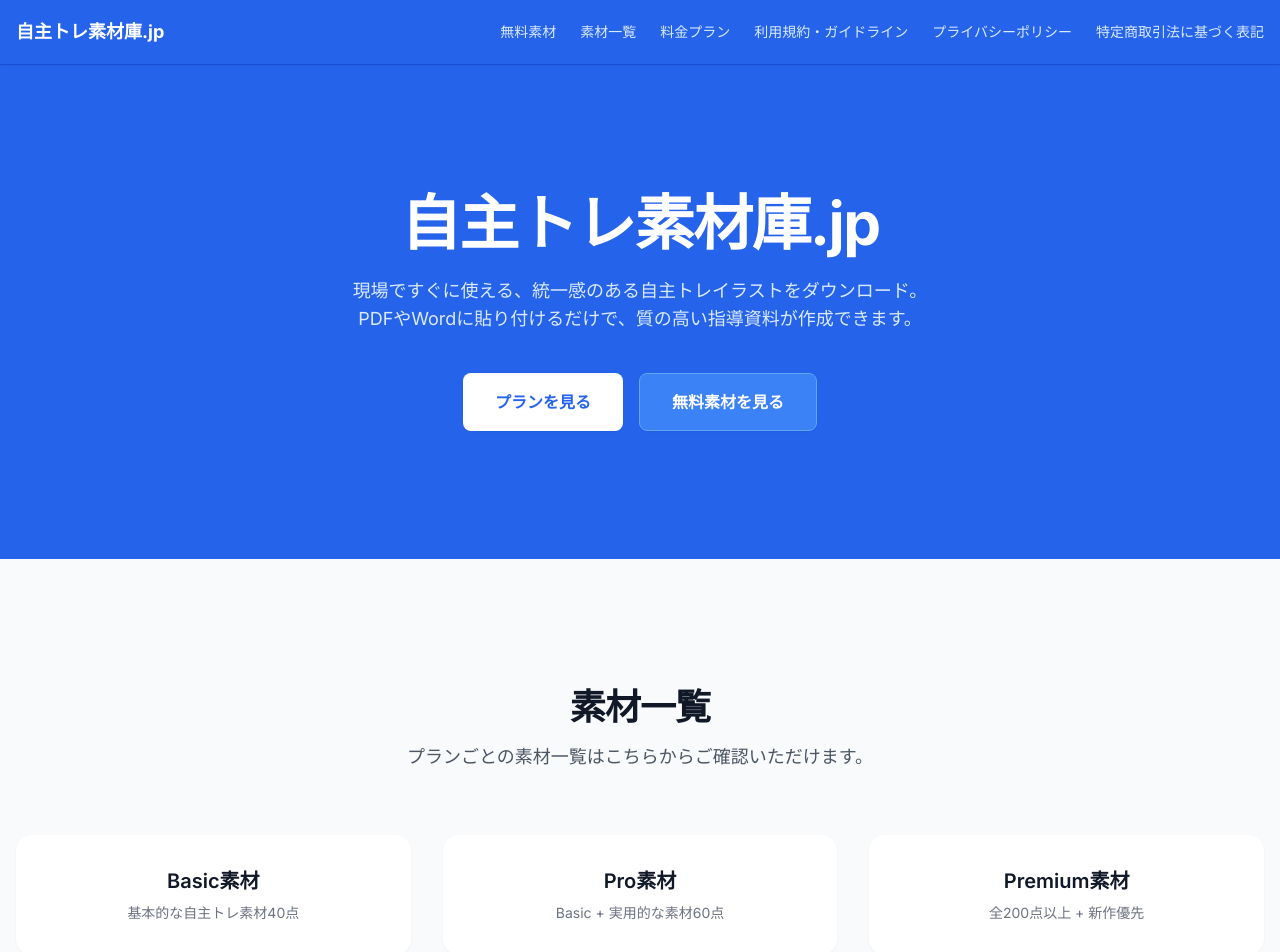
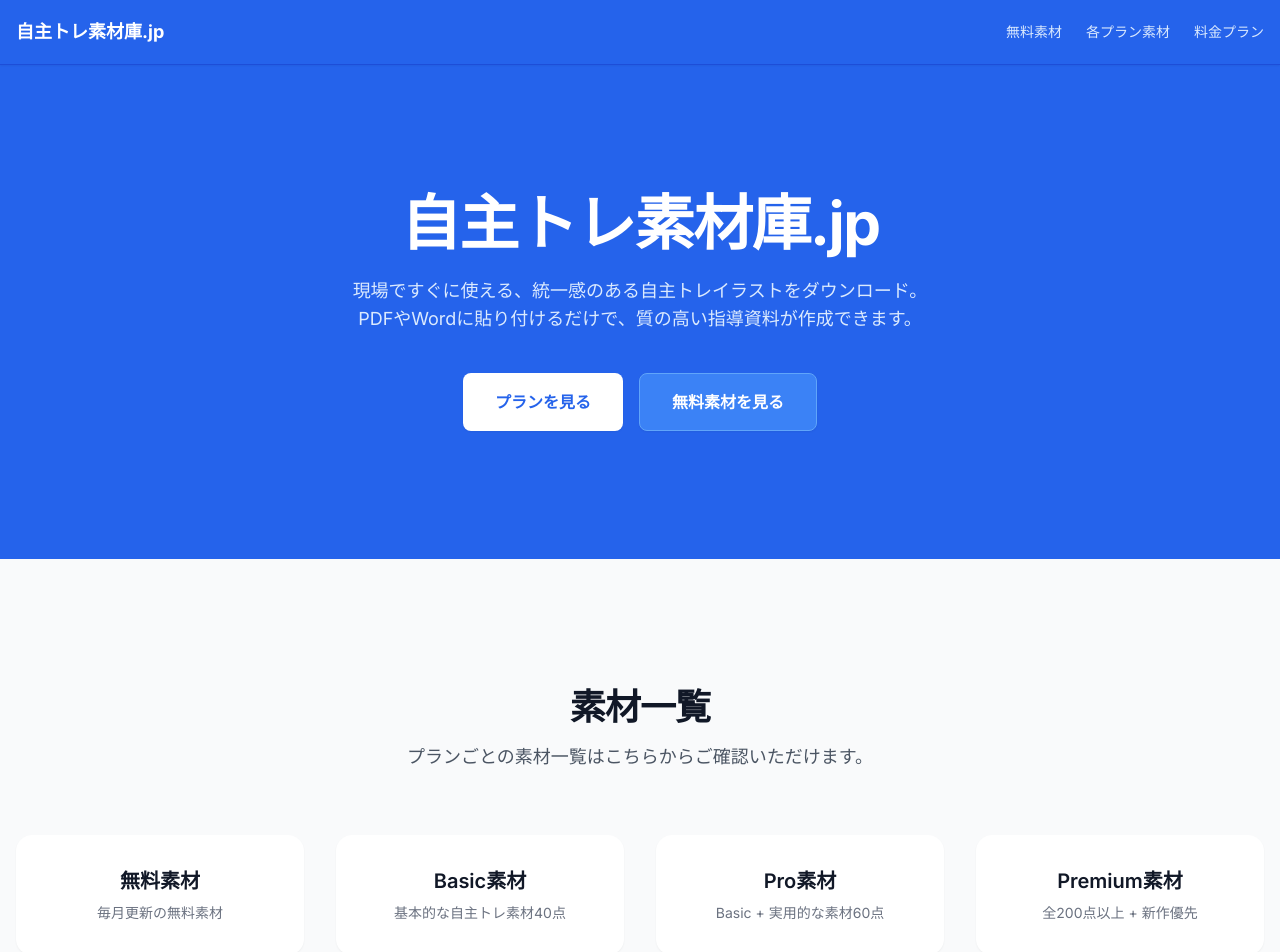
Before and after one commit to makomaru2023/jishutore-starter, a Next.js app: page / in a window 1280 px wide. Shown: the top 952 px of the page. Built offline with nearby package versions, Linux system fonts and the light colour scheme.

Commit message:
fix: cleanup header links and add free plan to home list

```diff
--- a/src/app/page.tsx
+++ b/src/app/page.tsx
@@ -47,7 +47,11 @@ export default function Home() {
                 プランごとの素材一覧はこちらからご確認いただけます。
               </p>
             </div>
-            <div className="grid grid-cols-1 gap-8 sm:grid-cols-3">
+            <div className="grid grid-cols-1 gap-8 sm:grid-cols-2 lg:grid-cols-4">
+              <Link href="/free" className="group relative flex flex-col items-center rounded-2xl bg-white p-8 shadow-sm transition-all hover:shadow-md">
+                <h3 className="text-xl font-semibold text-gray-900 group-hover:text-blue-600">無料素材</h3>
+                <p className="mt-2 text-center text-sm text-gray-500">毎月更新の無料素材</p>
+              </Link>
               <Link href="/basic" className="group relative flex flex-col items-center rounded-2xl bg-white p-8 shadow-sm transition-all hover:shadow-md">
                 <h3 className="text-xl font-semibold text-gray-900 group-hover:text-blue-600">Basic素材</h3>
                 <p className="mt-2 text-center text-sm text-gray-500">基本的な自主トレ素材40点</p>
--- a/src/components/Header.tsx
+++ b/src/components/Header.tsx
@@ -12,19 +12,10 @@ export function Header() {
                         無料素材
                     </Link>
                     <Link href="/#materials" className="text-sm font-medium text-blue-100 hover:text-white transition-colors">
-                        素材一覧
+                        各プラン素材
                     </Link>
                     <Link href="/pricing" className="text-sm font-medium text-blue-100 hover:text-white transition-colors">
                         料金プラン
-                    </Link>
-                    <Link href="/license" className="text-sm font-medium text-blue-100 hover:text-white transition-colors">
-                        利用規約・ガイドライン
-                    </Link>
-                    <Link href="/privacy" className="text-sm font-medium text-blue-100 hover:text-white transition-colors">
-                        プライバシーポリシー
-                    </Link>
-                    <Link href="/tokushoho" className="text-sm font-medium text-blue-100 hover:text-white transition-colors">
-                        特定商取引法に基づく表記
                     </Link>
                 </nav>
             </div>
```
